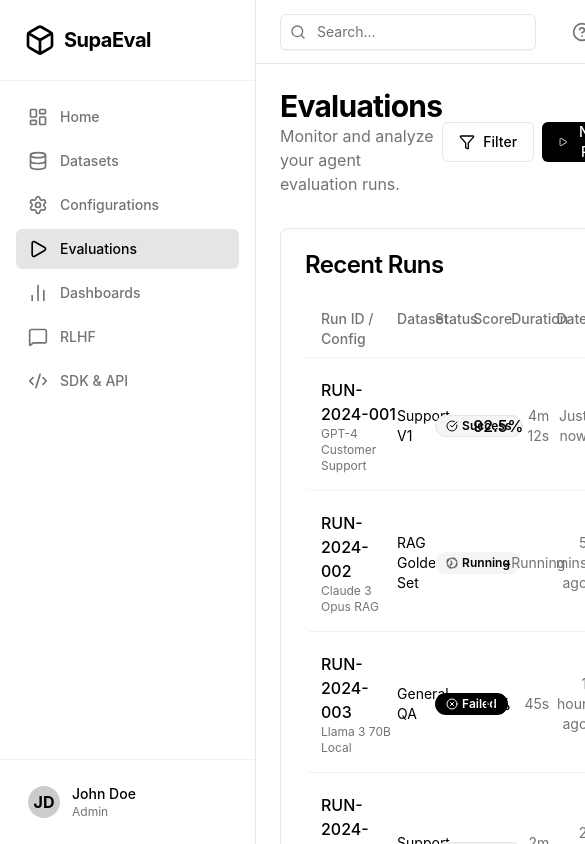
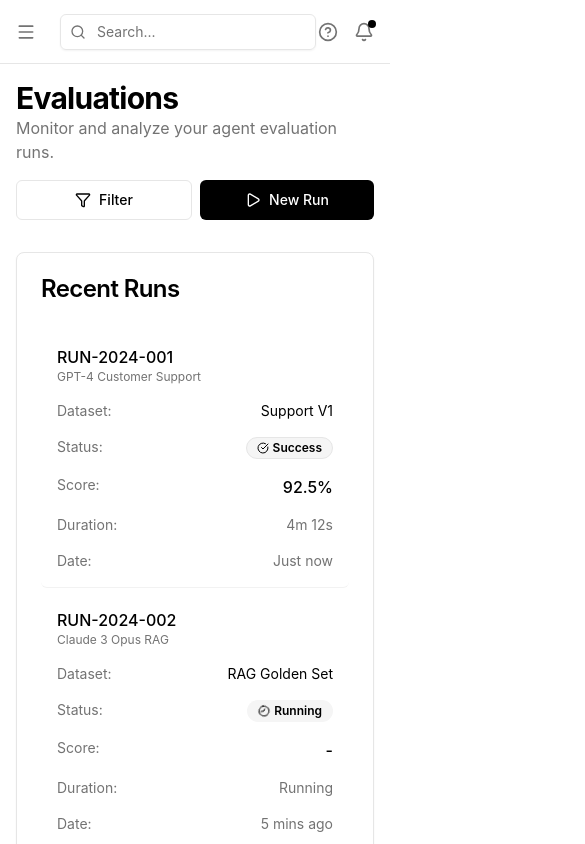
Before and after one commit to soumic28/supaeval-dashboards, a React (Vite) app: page /evaluations in a window 390 px wide. Shown: the top 844 px of the page, 585 px wide, since content can reach past the window. Built offline with nearby package versions, Linux system fonts and the light colour scheme.

Commit message:
feat: add initial dashboard pages and core layout components.

```diff
--- a/src/components/layout/Header.tsx
+++ b/src/components/layout/Header.tsx
@@ -1,10 +1,20 @@
 
-import { Bell, Search, HelpCircle } from 'lucide-react';
+import { Bell, Search, HelpCircle, Menu } from 'lucide-react';
 
-export function Header() {
+interface HeaderProps {
+    onMenuClick: () => void;
+}
+
+export function Header({ onMenuClick }: HeaderProps) {
     return (
-        <header className="h-16 border-b border-border bg-background/95 backdrop-blur supports-[backdrop-filter]:bg-background/60 sticky top-0 z-20 flex items-center justify-between px-6">
+        <header className="h-16 border-b border-border bg-background/95 backdrop-blur supports-[backdrop-filter]:bg-background/60 sticky top-0 z-20 flex items-center justify-between px-4 md:px-6">
             <div className="flex items-center gap-4">
+                <button
+                    onClick={onMenuClick}
+                    className="md:hidden p-2 -ml-2 text-muted-foreground hover:text-foreground"
+                >
+                    <Menu className="w-5 h-5" />
+                </button>
                 {/* Breadcrumbs or Page Title could go here */}
                 <div className="relative">
                     <Search className="absolute left-2.5 top-2.5 h-4 w-4 text-muted-foreground" />
--- a/src/components/layout/Layout.tsx
+++ b/src/components/layout/Layout.tsx
@@ -2,14 +2,17 @@
 import { Outlet } from 'react-router-dom';
 import { Sidebar } from './Sidebar';
 import { Header } from './Header';
+import { useState } from 'react';
 
 export function Layout() {
+    const [sidebarOpen, setSidebarOpen] = useState(false);
+
     return (
         <div className="min-h-screen bg-background font-sans antialiased flex">
-            <Sidebar />
-            <div className="flex-1 flex flex-col ml-64 min-h-screen transition-all duration-300 ease-in-out">
-                <Header />
-                <main className="flex-1 p-6 overflow-y-auto">
+            <Sidebar isOpen={sidebarOpen} onClose={() => setSidebarOpen(false)} />
+            <div className={`flex-1 flex flex-col min-h-screen transition-all duration-300 ease-in-out ${sidebarOpen ? 'md:ml-64' : 'md:ml-64'} ml-0`}>
+                <Header onMenuClick={() => setSidebarOpen(!sidebarOpen)} />
+                <main className="flex-1 p-4 md:p-6 overflow-y-auto">
                     <div className="max-w-7xl mx-auto w-full animate-in fade-in duration-500">
                         <Outlet />
                     </div>
--- a/src/components/layout/Sidebar.tsx
+++ b/src/components/layout/Sidebar.tsx
@@ -22,9 +22,21 @@ const navItems = [
     { name: 'SDK & API', icon: Code2, path: '/sdk' },
 ];
 
-export function Sidebar() {
+export function Sidebar({ isOpen, onClose }: { isOpen: boolean; onClose: () => void }) {
     return (
-        <div className="h-screen w-64 border-r border-border bg-card text-card-foreground flex flex-col fixed left-0 top-0 z-30">
+        <>
+            {/* Mobile Overlay */}
+            {isOpen && (
+                <div
+                    className="fixed inset-0 bg-background/80 backdrop-blur-sm z-40 md:hidden"
+                    onClick={onClose}
+                />
+            )}
+
+            <div className={cn(
+                "h-screen w-64 border-r border-border bg-card text-card-foreground flex flex-col fixed left-0 top-0 z-50 transition-transform duration-300 ease-in-out md:translate-x-0",
+                isOpen ? "translate-x-0" : "-translate-x-full"
+            )}>
                 <div className="p-6 flex items-center gap-2 border-b border-border/50">
                     <Box className="w-8 h-8 text-primary" />
                     <span className="text-xl font-bold tracking-tight">SupaEval</span>
@@ -35,6 +47,7 @@ export function Sidebar() {
                         <NavLink
                             key={item.path}
                             to={item.path}
+                            onClick={() => onClose()} // Close sidebar on navigation on mobile
                             className={({ isActive }) =>
                                 cn(
                                     "flex items-center gap-3 px-3 py-2.5 rounded-md text-sm font-medium transition-colors",
@@ -62,5 +75,6 @@ export function Sidebar() {
                     </div>
                 </div>
             </div>
+        </>
     );
 }
--- a/src/pages/ConfigsPage.tsx
+++ b/src/pages/ConfigsPage.tsx
@@ -12,18 +12,18 @@ export default function ConfigsPage() {
 
     return (
         <div className="space-y-8">
-            <div className="flex items-center justify-between">
+            <div className="flex flex-col md:flex-row items-start md:items-center justify-between gap-4 md:gap-0">
                 <div>
                     <h1 className="text-3xl font-bold tracking-tight">Configurations</h1>
                     <p className="text-muted-foreground">Manage your evaluation settings and metric definitions.</p>
                 </div>
-                <Button>
+                <Button className="w-full md:w-auto">
                     <Plus className="mr-2 h-4 w-4" />
                     Create Config
                 </Button>
             </div>
 
-            <div className="grid gap-6 md:grid-cols-2 lg:grid-cols-3">
+            <div className="grid gap-6 grid-cols-1 md:grid-cols-2 lg:grid-cols-3">
                 {configs.map((config) => (
                     <Card key={config.id} className="hover:border-primary/50 transition-colors cursor-pointer group">
                         <CardHeader className="flex flex-row items-center justify-between space-y-0 pb-2">
--- a/src/pages/DashboardHome.tsx
+++ b/src/pages/DashboardHome.tsx
@@ -25,7 +25,7 @@ export default function DashboardHome() {
                 <p className="text-muted-foreground">Overview of your agent performance and evaluation runs.</p>
             </div>
 
-            <div className="grid gap-4 md:grid-cols-2 lg:grid-cols-4">
+            <div className="grid gap-4 grid-cols-1 md:grid-cols-2 lg:grid-cols-4">
                 {stats.map((stat, index) => (
                     <motion.div
                         key={stat.title}
@@ -59,7 +59,7 @@ export default function DashboardHome() {
                 ))}
             </div>
 
-            <div className="grid gap-4 md:grid-cols-2 lg:grid-cols-7">
+            <div className="grid gap-4 grid-cols-1 md:grid-cols-2 lg:grid-cols-7">
                 <Card className="col-span-4">
                     <CardHeader>
                         <CardTitle>Recent Evaluations</CardTitle>
--- a/src/pages/DashboardsPage.tsx
+++ b/src/pages/DashboardsPage.tsx
@@ -21,7 +21,7 @@ export default function DashboardsPage() {
                 <TabsContent value="overview" className="space-y-6">
                     <QualityTrendChart />
 
-                    <div className="grid gap-4 md:grid-cols-2 lg:grid-cols-3">
+                    <div className="grid gap-4 grid-cols-1 md:grid-cols-2 lg:grid-cols-3">
                         <Card>
                             <CardHeader>
                                 <CardTitle>Failure Categories</CardTitle>
@@ -53,7 +53,7 @@ export default function DashboardsPage() {
                             </CardContent>
                         </Card>
 
-                        <Card className="col-span-2">
+                        <Card className="col-span-1 md:col-span-2">
                             <CardHeader>
                                 <CardTitle>Top Failing Prompts</CardTitle>
                             </CardHeader>
@@ -66,7 +66,7 @@ export default function DashboardsPage() {
                                     ].map((item, i) => (
                                         <div key={i} className="flex items-center justify-between border-b border-border/50 pb-2 last:border-0 last:pb-0">
                                             <div className="space-y-1">
-                                                <p className="text-sm font-medium truncate max-w-[300px]">{item.prompt}</p>
+                                                <p className="text-sm font-medium truncate max-w-[150px] md:max-w-[300px]">{item.prompt}</p>
                                                 <Badge variant="outline" className="text-xs">{item.error}</Badge>
                                             </div>
                                             <div className="text-right">
--- a/src/pages/DatasetsPage.tsx
+++ b/src/pages/DatasetsPage.tsx
@@ -19,17 +19,17 @@ export default function DatasetsPage() {
 
     return (
         <div className="space-y-8">
-            <div className="flex items-center justify-between">
+            <div className="flex flex-col md:flex-row items-start md:items-center justify-between gap-4 md:gap-0">
                 <div>
                     <h1 className="text-3xl font-bold tracking-tight">Datasets</h1>
                     <p className="text-muted-foreground">Manage your evaluation datasets and benchmarks.</p>
                 </div>
-                <div className="flex gap-2">
-                    <Button variant="outline">
+                <div className="flex gap-2 w-full md:w-auto">
+                    <Button variant="outline" className="flex-1 md:flex-none">
                         <Upload className="mr-2 h-4 w-4" />
                         Import
                     </Button>
-                    <Button>
+                    <Button className="flex-1 md:flex-none">
                         <Plus className="mr-2 h-4 w-4" />
                         New Dataset
                     </Button>
@@ -43,7 +43,7 @@ export default function DatasetsPage() {
                 </TabsList>
 
                 <TabsContent value="my-datasets" className="space-y-4">
-                    <div className="grid gap-4 md:grid-cols-2 lg:grid-cols-3">
+                    <div className="grid gap-4 grid-cols-1 md:grid-cols-2 lg:grid-cols-3">
                         {myDatasets.map((dataset) => (
                             <Card key={dataset.id} className="hover:border-primary/50 transition-colors cursor-pointer">
                                 <CardHeader className="flex flex-row items-center justify-between space-y-0 pb-2">
@@ -70,7 +70,7 @@ export default function DatasetsPage() {
                 </TabsContent>
 
                 <TabsContent value="marketplace" className="space-y-4">
-                    <div className="grid gap-4 md:grid-cols-2 lg:grid-cols-3">
+                    <div className="grid gap-4 grid-cols-1 md:grid-cols-2 lg:grid-cols-3">
                         {marketplaceDatasets.map((dataset) => (
                             <Card key={dataset.id}>
                                 <CardHeader className="flex flex-row items-center justify-between space-y-0 pb-2">
--- a/src/pages/EvaluationsPage.tsx
+++ b/src/pages/EvaluationsPage.tsx
@@ -14,17 +14,17 @@ export default function EvaluationsPage() {
 
     return (
         <div className="space-y-8">
-            <div className="flex items-center justify-between">
+            <div className="flex flex-col md:flex-row items-start md:items-center justify-between gap-4 md:gap-0">
                 <div>
                     <h1 className="text-3xl font-bold tracking-tight">Evaluations</h1>
                     <p className="text-muted-foreground">Monitor and analyze your agent evaluation runs.</p>
                 </div>
-                <div className="flex gap-2">
-                    <Button variant="outline">
+                <div className="flex gap-2 w-full md:w-auto">
+                    <Button variant="outline" className="flex-1 md:flex-none">
                         <Filter className="mr-2 h-4 w-4" />
                         Filter
                     </Button>
-                    <Button>
+                    <Button className="flex-1 md:flex-none">
                         <Play className="mr-2 h-4 w-4" />
                         New Run
                     </Button>
@@ -37,7 +37,7 @@ export default function EvaluationsPage() {
                 </CardHeader>
                 <CardContent>
                     <div className="space-y-1">
-                        <div className="grid grid-cols-7 text-sm font-medium text-muted-foreground px-4 py-2 border-b border-border/50">
+                        <div className="hidden md:grid grid-cols-7 text-sm font-medium text-muted-foreground px-4 py-2 border-b border-border/50">
                             <div className="col-span-2">Run ID / Config</div>
                             <div className="col-span-1">Dataset</div>
                             <div className="col-span-1">Status</div>
@@ -46,13 +46,17 @@ export default function EvaluationsPage() {
                             <div className="col-span-1 text-right">Date</div>
                         </div>
                         {runs.map((run) => (
-                            <div key={run.id} className="grid grid-cols-7 items-center px-4 py-4 hover:bg-muted/50 transition-colors rounded-md border-b border-border/50 last:border-0">
-                                <div className="col-span-2">
+                            <div key={run.id} className="flex flex-col md:grid md:grid-cols-7 gap-4 md:gap-0 items-start md:items-center px-4 py-4 hover:bg-muted/50 transition-colors rounded-md border-b border-border/50 last:border-0">
+                                <div className="col-span-2 w-full md:w-auto">
                                     <div className="font-medium">{run.id}</div>
                                     <div className="text-xs text-muted-foreground">{run.config}</div>
                                 </div>
-                                <div className="col-span-1 text-sm">{run.dataset}</div>
-                                <div className="col-span-1">
+                                <div className="col-span-1 w-full md:w-auto flex justify-between md:block">
+                                    <span className="md:hidden text-sm text-muted-foreground">Dataset:</span>
+                                    <span className="text-sm">{run.dataset}</span>
+                                </div>
+                                <div className="col-span-1 w-full md:w-auto flex justify-between md:block">
+                                    <span className="md:hidden text-sm text-muted-foreground">Status:</span>
                                     <Badge variant={
                                         run.status === 'Success' ? 'success' :
                                             run.status === 'Failed' ? 'destructive' :
@@ -64,9 +68,18 @@ export default function EvaluationsPage() {
                                         {run.status}
                                     </Badge>
                                 </div>
-                                <div className="col-span-1 text-right font-medium">{run.score}</div>
-                                <div className="col-span-1 text-right text-sm text-muted-foreground">{run.duration}</div>
-                                <div className="col-span-1 text-right text-sm text-muted-foreground">{run.date}</div>
+                                <div className="col-span-1 w-full md:w-auto flex justify-between md:block md:text-right">
+                                    <span className="md:hidden text-sm text-muted-foreground">Score:</span>
+                                    <span className="font-medium">{run.score}</span>
+                                </div>
+                                <div className="col-span-1 w-full md:w-auto flex justify-between md:block md:text-right">
+                                    <span className="md:hidden text-sm text-muted-foreground">Duration:</span>
+                                    <span className="text-sm text-muted-foreground">{run.duration}</span>
+                                </div>
+                                <div className="col-span-1 w-full md:w-auto flex justify-between md:block md:text-right">
+                                    <span className="md:hidden text-sm text-muted-foreground">Date:</span>
+                                    <span className="text-sm text-muted-foreground">{run.date}</span>
+                                </div>
                             </div>
                         ))}
                     </div>
--- a/src/pages/RLHFPage.tsx
+++ b/src/pages/RLHFPage.tsx
@@ -6,19 +6,19 @@ import { ThumbsDown, ArrowRight } from 'lucide-react';
 export default function RLHFPage() {
     return (
         <div className="space-y-8">
-            <div className="flex items-center justify-between">
+            <div className="flex flex-col md:flex-row items-start md:items-center justify-between gap-4 md:gap-0">
                 <div>
                     <h1 className="text-3xl font-bold tracking-tight">RLHF & Feedback</h1>
                     <p className="text-muted-foreground">Review user feedback and improve your models.</p>
                 </div>
-                <div className="flex gap-2">
-                    <Button variant="outline">Export Data</Button>
-                    <Button>Start Labeling Session</Button>
+                <div className="flex gap-2 w-full md:w-auto">
+                    <Button variant="outline" className="flex-1 md:flex-none">Export Data</Button>
+                    <Button className="flex-1 md:flex-none">Start Labeling Session</Button>
                 </div>
             </div>
 
-            <div className="grid gap-6 md:grid-cols-3">
-                <Card className="md:col-span-2">
+            <div className="grid gap-6 grid-cols-1 md:grid-cols-3">
+                <Card className="col-span-1 md:col-span-2">
                     <CardHeader>
                         <CardTitle>Feedback Queue</CardTitle>
                     </CardHeader>
@@ -26,7 +26,7 @@ export default function RLHFPage() {
                         <div className="space-y-4">
                             {[1, 2, 3].map((i) => (
                                 <div key={i} className="border border-border rounded-lg p-4 space-y-3">
-                                    <div className="flex items-center justify-between">
+                                    <div className="flex flex-wrap items-center justify-between gap-2">
                                         <Badge variant="secondary">Conversation #102{i}</Badge>
                                         <span className="text-xs text-muted-foreground">2 hours ago</span>
                                     </div>
@@ -36,7 +36,7 @@ export default function RLHFPage() {
                                     <div className="bg-primary/5 p-3 rounded-md text-sm">
                                         <span className="font-semibold text-primary">Agent:</span> You can reset your password by clicking on the "Forgot Password" link on the login page.
                                     </div>
-                                    <div className="flex items-center justify-between pt-2">
+                                    <div className="flex flex-wrap items-center justify-between pt-2 gap-2">
                                         <div className="flex items-center gap-2">
                                             <ThumbsDown className="h-4 w-4 text-destructive" />
                                             <span className="text-sm text-muted-foreground">User marked as unhelpful</span>
--- a/src/pages/SDKPage.tsx
+++ b/src/pages/SDKPage.tsx
@@ -2,9 +2,11 @@
 
 export default function SDKPage() {
     return (
-        <div className="p-6">
-            <h1 className="text-3xl font-bold text-foreground">SDK & API</h1>
-            <p className="text-muted-foreground mt-2">Integration documentation and keys.</p>
+        <div className="space-y-8">
+            <div>
+                <h1 className="text-3xl font-bold text-foreground">SDK & API</h1>
+                <p className="text-muted-foreground mt-2">Integration documentation and keys.</p>
+            </div>
         </div>
     );
 }
```
Lines whose indentation alone changed are shown as unchanged.
